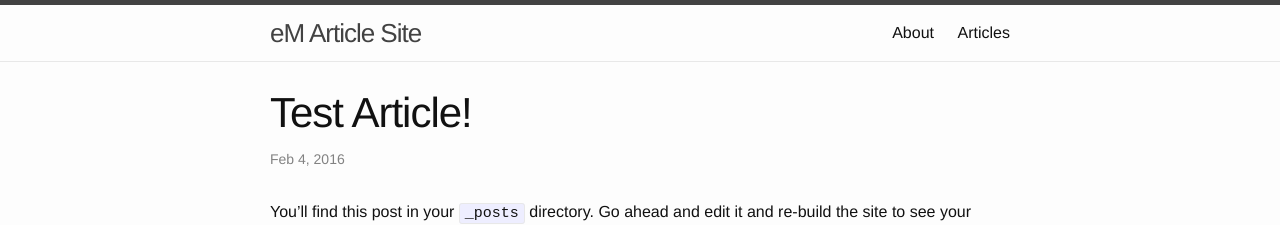
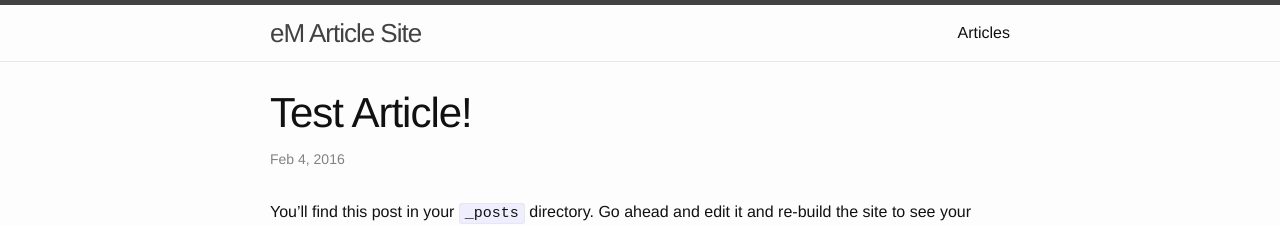
Before and after one commit to tekmaven/jekyll_em_test_site2, a Jekyll site: the page built from _posts/2016-02-03-test-article.markdown, in a window 1280 px wide. Shown: the top 225 px of the page. Built offline with Jekyll 4.4.1, drawn with Linux system fonts in a browser that asks for light colours.

Commit message:
Update header.html

```diff
--- a/_includes/header.html
+++ b/_includes/header.html
@@ -2,7 +2,7 @@
 
   <div class="wrapper">
 
-    <a class="site-title" href="{{ site.baseurl }}/">{{ site.title }}</a>
+    <a class="site-title" href="/">{{ site.title }}</a>
 
     <nav class="site-nav">
       <a href="#" class="menu-icon">
@@ -14,8 +14,7 @@
       </a>
 
       <div class="trigger">
-        <a class="page-link" href="{{ '/about' | prepend: site.baseurl }}">About</a>
-        <a class="page-link" href="{{ '/articles' | prepend: site.baseurl }}">Articles</a>
+        <a class="page-link" href="{{ '/articles/' | prepend: site.baseurl }}">Articles</a>
       </div>
     </nav>
 
```
